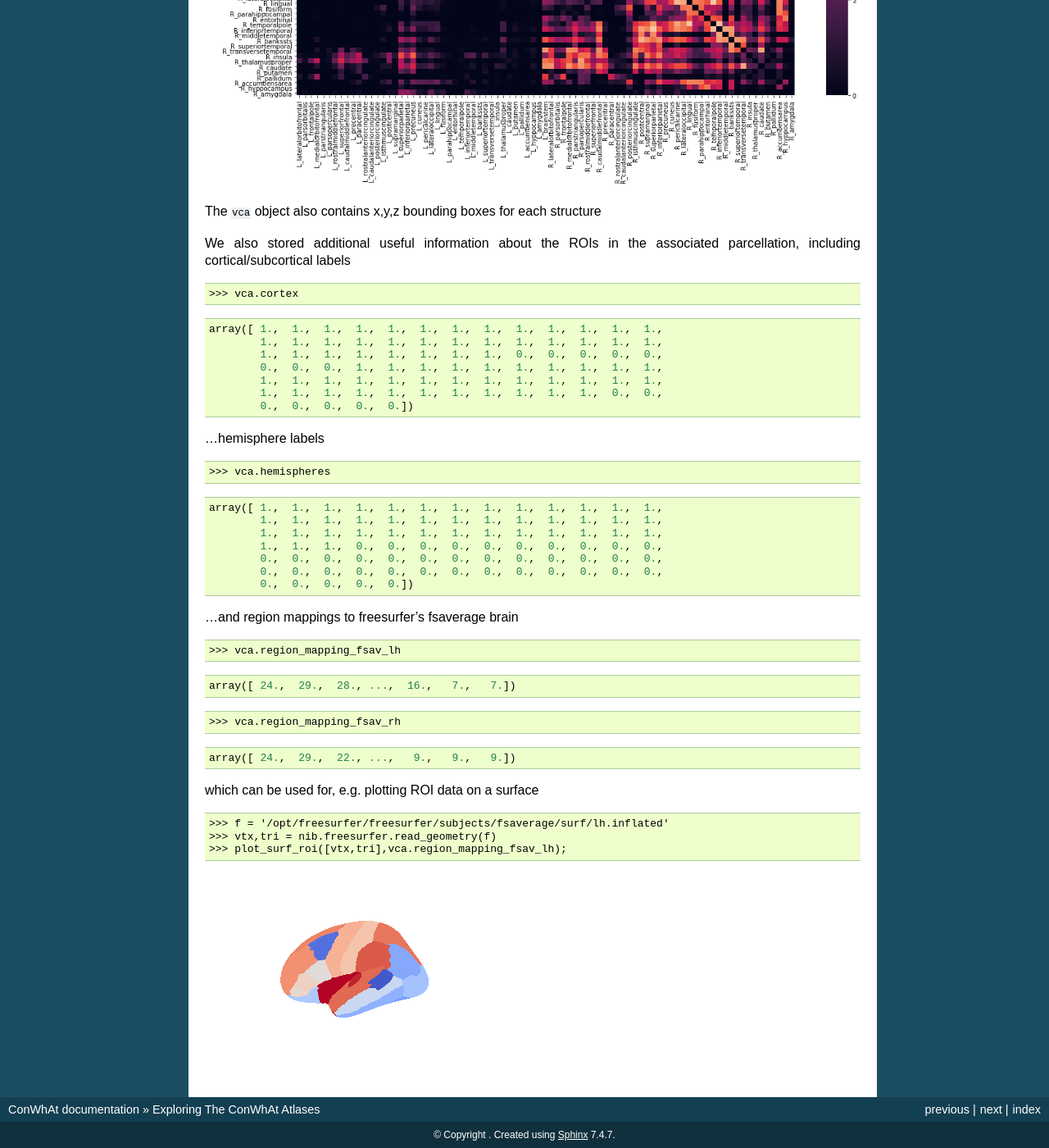
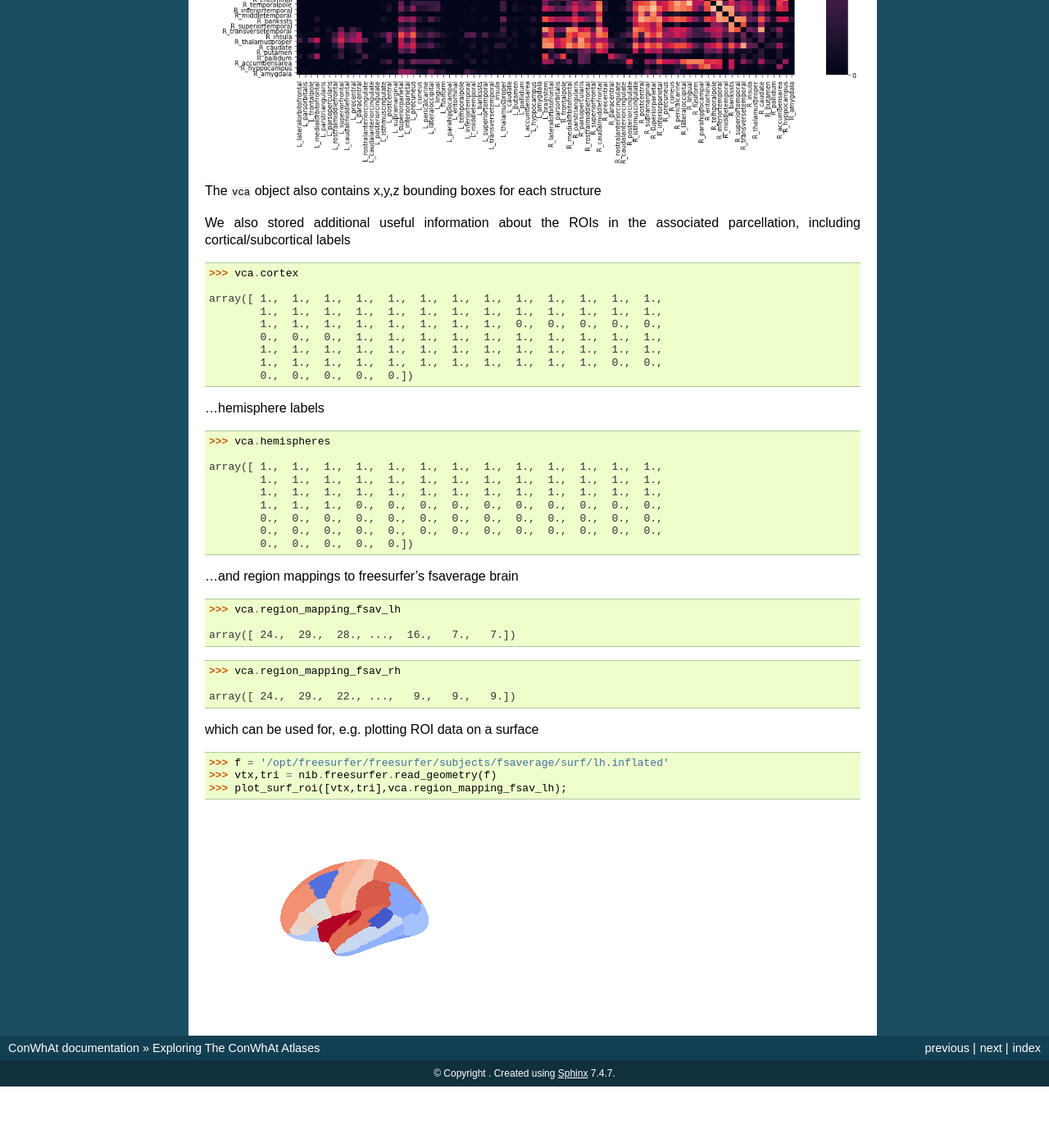
Before and after one commit to JohnGriffiths/ConWhAt, a Sphinx documentation site: the page built from docs/getting_started/exploring_the_atlases.rst, in a window 1280 px wide and 1400 px high, scrolled down 3394 px. Shown: the whole window at 82% size. Built offline with Sphinx 7.4.7, drawn with Linux system fonts in a browser that asks for light colours; after the commit the page ends 4719 px from its top, so only the background shows below that.

Commit message:
Update exploring_the_atlases.rst

```diff
--- a/docs/getting_started/exploring_the_atlases.rst
+++ b/docs/getting_started/exploring_the_atlases.rst
@@ -59,8 +59,6 @@ This atlas object contains various pieces of general information
 
     >>> vca.atlas_name
 
-.. parsed-literal::
-
     'CWL2k8Sc33Vol3d100s_v01'
 
 
@@ -68,8 +66,6 @@ This atlas object contains various pieces of general information
 .. code-block:: python
 
     >>> vca.atlas_dir
-
-.. parsed-literal::
 
     '/scratch/hpc3230/Data/conwhat_atlases/CWL2k8Sc33Vol3d100s_v01'
 
@@ -170,14 +166,10 @@ The ``vca`` object also contains x,y,z bounding boxes for each structure
 We also stored additional useful information about the ROIs in the
 associated parcellation, including cortical/subcortical labels
 
-.. code:: ipython2
+
+.. code-block:: python
 
     >>> vca.cortex
-
-
-
-
-.. parsed-literal::
 
     array([ 1.,  1.,  1.,  1.,  1.,  1.,  1.,  1.,  1.,  1.,  1.,  1.,  1.,
             1.,  1.,  1.,  1.,  1.,  1.,  1.,  1.,  1.,  1.,  1.,  1.,  1.,
@@ -191,14 +183,9 @@ associated parcellation, including cortical/subcortical labels
 
 ...hemisphere labels
 
-.. code:: ipython2
+.. code-block:: python
 
     >>> vca.hemispheres
-
-
-
-
-.. parsed-literal::
 
     array([ 1.,  1.,  1.,  1.,  1.,  1.,  1.,  1.,  1.,  1.,  1.,  1.,  1.,
             1.,  1.,  1.,  1.,  1.,  1.,  1.,  1.,  1.,  1.,  1.,  1.,  1.,
@@ -212,27 +199,17 @@ associated parcellation, including cortical/subcortical labels
 
 ...and region mappings to freesurfer's fsaverage brain
 
-.. code:: ipython2
+.. code-block:: python
 
     >>> vca.region_mapping_fsav_lh
-
-
-
-
-.. parsed-literal::
 
     array([ 24.,  29.,  28., ...,  16.,   7.,   7.])
 
 
 
-.. code:: ipython2
+.. code-block:: python
 
     >>> vca.region_mapping_fsav_rh
-
-
-
-
-.. parsed-literal::
 
     array([ 24.,  29.,  22., ...,   9.,   9.,   9.])
 
@@ -240,12 +217,10 @@ associated parcellation, including cortical/subcortical labels
 
 which can be used for, e.g. plotting ROI data on a surface
 
-.. code:: ipython2
+.. code-block:: python
 
     >>> f = '/opt/freesurfer/freesurfer/subjects/fsaverage/surf/lh.inflated'
     >>> vtx,tri = nib.freesurfer.read_geometry(f)
     >>> plot_surf_roi([vtx,tri],vca.region_mapping_fsav_lh);
 
-
-
 .. image:: ../figs/rois_on_surf.png
```
